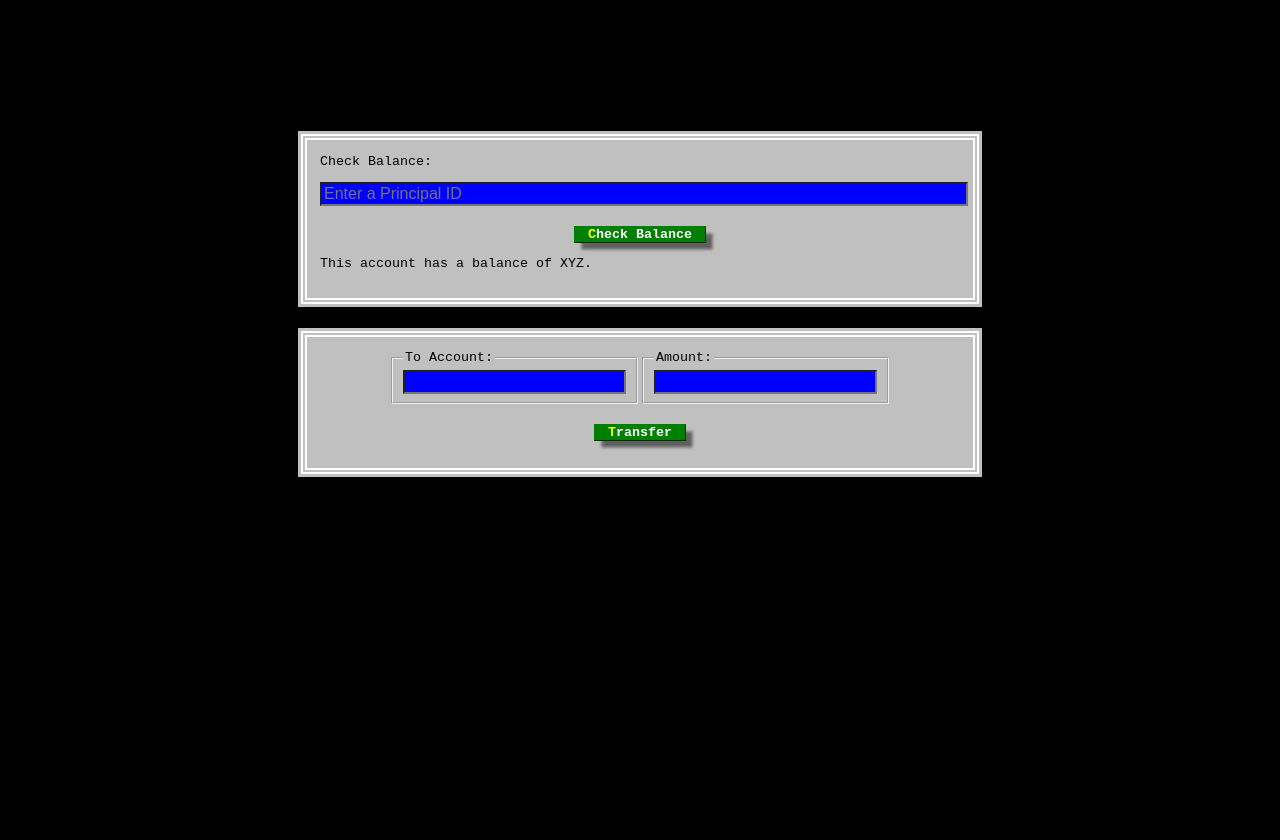
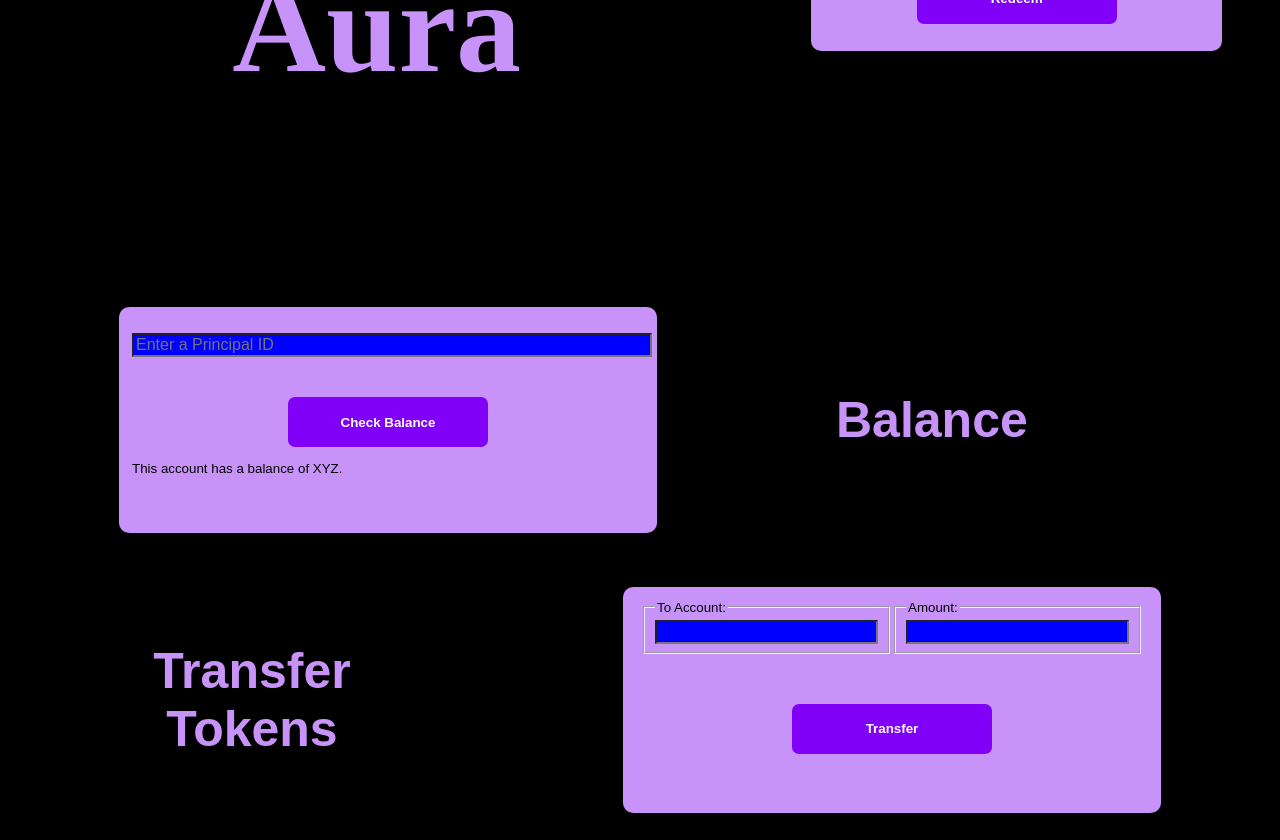
Before and after one commit to akshay-rajan/aura, a React (Vite) app in the folder src/aura_frontend/: page / in a window 1280 px wide. Shown: the part 360-1200 px from the top of the page. Before the commit the page ends 860 px from the top, so only its background shows below. Built offline with nearby package versions, Linux system fonts and the light colour scheme.

Commit message:
style: Balance and Transfer

```diff
--- a/src/aura_frontend/src/components/Balance.jsx
+++ b/src/aura_frontend/src/components/Balance.jsx
@@ -2,8 +2,8 @@ import React from "react";
 
 function Balance() {
   return (
-    <div className="window white">
-      <label>Check Balance:</label>
+    <div className="balance-main">
+      <div className="balance-div">
         <p>
           <input id="balance-principal-id" type="text" placeholder="Enter a Principal ID"/>
         </p>
@@ -12,6 +12,8 @@ function Balance() {
         </p>
         <p>This account has a balance of XYZ.</p>
       </div>
+      <h1 className="balance-head">Balance</h1>
+    </div>
   );
 }
 
--- a/src/aura_frontend/src/components/Faucet.jsx
+++ b/src/aura_frontend/src/components/Faucet.jsx
@@ -4,9 +4,6 @@ function Faucet() {
   return (
     <div className="faucet-div">
       <h2>
-        <span role="img" aria-label="tap emoji">
-          🚰
-        </span>
         Faucet
       </h2>
       <label>Get your free 10,000 Aura to your account.</label>
--- a/src/aura_frontend/src/components/Transfer.jsx
+++ b/src/aura_frontend/src/components/Transfer.jsx
@@ -2,7 +2,9 @@ import React from "react";
 
 function Transfer() {
   return (
-    <div className="window white">
+    <div className="transfer-main">
+      <h1 className="transfer-head">Transfer <br /> Tokens</h1>
+      <div className="transfer-div">
         <div className="transfer">
           <fieldset>
             <legend>To Account:</legend>
@@ -27,6 +29,7 @@ function Transfer() {
           </p>
         </div>
       </div>
+    </div>
   );
 }
 
--- a/src/aura_frontend/src/index.scss
+++ b/src/aura_frontend/src/index.scss
@@ -1,6 +1,6 @@
 html {
   background: #000000;
-  font-family: System, monospace;
+  font-family: Arial, Helvetica, sans-serif;
   font-size: 10pt;
 }
 
@@ -16,12 +16,10 @@ body {
   border-radius: 40px;
 }
 .header-div {
-  display: flex;
   text-align: center;
-  align-items: center;
   position: relative;
   cursor: default;
-  width: 50%;
+  width: 50vw;
   padding: 1em;
   margin: 30px;
   max-width: 640px;
@@ -34,11 +32,12 @@ body {
   display: flex;
   text-align: center;
   align-items: center;
+  height: 80vh;
 }
 .faucet-div {
   cursor: default;
   margin: 2em auto;
-  width: 50%;
+  width: 30%;
   background: #c793f8;
   color: rgb(0, 0, 0);
   border-radius: 10px;
@@ -47,7 +46,64 @@ body {
 }
 
 
-// !
+// ! Balance
+
+.balance-main {
+  display: flex;
+  justify-content: center;
+  align-items: center;
+}
+
+.balance-div {
+  cursor: default;
+  margin: 2em auto;
+  width: 50%;
+  min-height: 200px;
+  background: #c793f8;
+  color: rgb(0, 0, 0);
+  border-radius: 10px;
+  padding: 1em;
+  max-width: 40vw;
+}
+button#btn-request-balance {
+  margin-top: 20px;
+}
+
+// ! Transfer
+
+.transfer-main {
+  display: flex;
+  justify-content: center;
+  align-items: center;
+}
+.transfer-head, .balance-head {
+  margin: 10px;
+  padding: 50px;
+  width: 30vw;
+  font-size: 50px;
+  color: #c793f8;
+}
+.transfer-head {
+  text-align: center;
+}
+
+.transfer-div {
+  cursor: default;
+  margin: 2em auto;
+  width: 50%;
+  min-height: 200px;
+  background: #c793f8;
+  color: rgb(0, 0, 0);
+  border-radius: 10px;
+  padding: 1em;
+  max-width: 40vw;
+}
+
+button#btn-transfer {
+  margin-top: 50px;
+}
+
+// ! ------
 
 span:after {
   content: " ";
@@ -113,12 +169,13 @@ button,
   color: white;
   font-family: inherit;
   font-size: inherit;
-  background: green;
+  background: #8101f8;
+  width: 200px;
+  height: 50px;
   padding: 0 1em;
-  box-shadow: 0.5em 0.5em 3px rgba(0, 0, 0, 0.5);
   position: relative;
-  transition: 0.2s all ease-in;
-  border: 1px outset green;
+  transition: 0.1s all ease-in;
+  border-radius: 7px;
 }
 
 button.full-width,
@@ -135,16 +192,15 @@ button:before,
   bottom: 0;
   content: "";
   position: absolute;
-  /*background: rgba(255,255,0,.5); /* DEBUG CLICK AREA */
 }
 
 button:hover,
 .button:active,
 .button:focus,
 .button:hover {
-  transform: translate3d(0.25em, 0.25em, 10em);
   box-shadow: 0 0 0 rgba(0, 0, 0, 0.5);
-  background: limegreen;
+  background: #c793f8;
+  background-color: black;
 }
 
 button:hover:before,
@@ -160,25 +216,18 @@ button:focus:before,
   left: 0.25em;
   top: 0.25em;
   margin-right: 0.25em;
-  background: gray;
-  border: 1px outset #707070;
+  background: #ddc5f3;
+  opacity: 0.7;
 }
 
 button:disabled {
   transform: translate3d(0.25em, 0.25em, 10em);
   box-shadow: 0 0 0 rgba(0, 0, 0, 0.5);
-  background: gray;
+  background: #d0d0d0;
   border: 1px outset #707070;
 }
 
-button:first-letter,
-.button:first-letter {
-  color: yellow;
-}
 
-button#btn-transfer {
-  margin-top: 20px;
-}
 
 input,
 textarea {
```
Lines whose indentation alone changed are shown as unchanged.
